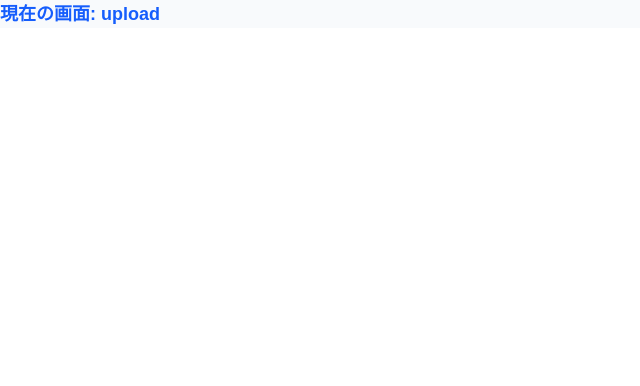
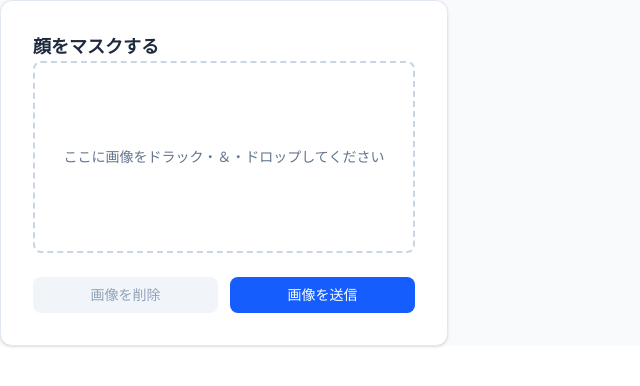
Before and after one commit to OgawaTatsukicreator/face-mark-app, a Next.js app: page / in a window 1280 px wide. Shown: the top 386 px of the page, without its empty margins (0-640 px from the left). Built offline with nearby package versions, Linux system fonts and the light colour scheme.

Commit message:
画面１の静的レイアウト構築

```diff
--- a/app/page.tsx
+++ b/app/page.tsx
@@ -9,7 +9,31 @@ export default function Home() {
 
   return (
     <main className="min-h -screen flec items-center justify-center bg-slate-50 pc-4">
-      <p className="text-lg font-semibold text-blue-600">現在の画面: {screen}</p>
+      <UPloadScreen />
     </main>
   )
 }
+
+function UPloadScreen() {
+  return (
+    <div className="w-full max-w-md rounded-xl border border-slate-200 bg-white p-8 shadow-sm">
+      <h1 className="md-6 text-lg font-semibold text-slate-800">
+        顔をマスクする
+      </h1>
+
+
+      <div className="flex h-48 flex-col items-center justify-center rounded-lg border-2 border-dashed border-slate-300 text-center text-sm text-slate-500">
+        ここに画像をドラック・＆・ドロップしてください
+      </div>
+
+      <div className="mt-6 flex gap-3">
+        <button className="flex-1 rounded-lg bg-slate-100 px-4 py-2 text-sm font-medium text-slate-400">
+          画像を削除
+        </button>
+        <button className="flex-1 rounded-lg bg-blue-600 px-4 py-2 text-sm font-medium text-white">
+          画像を送信
+        </button>
+      </div>
+    </div>
+  );
+}
```
